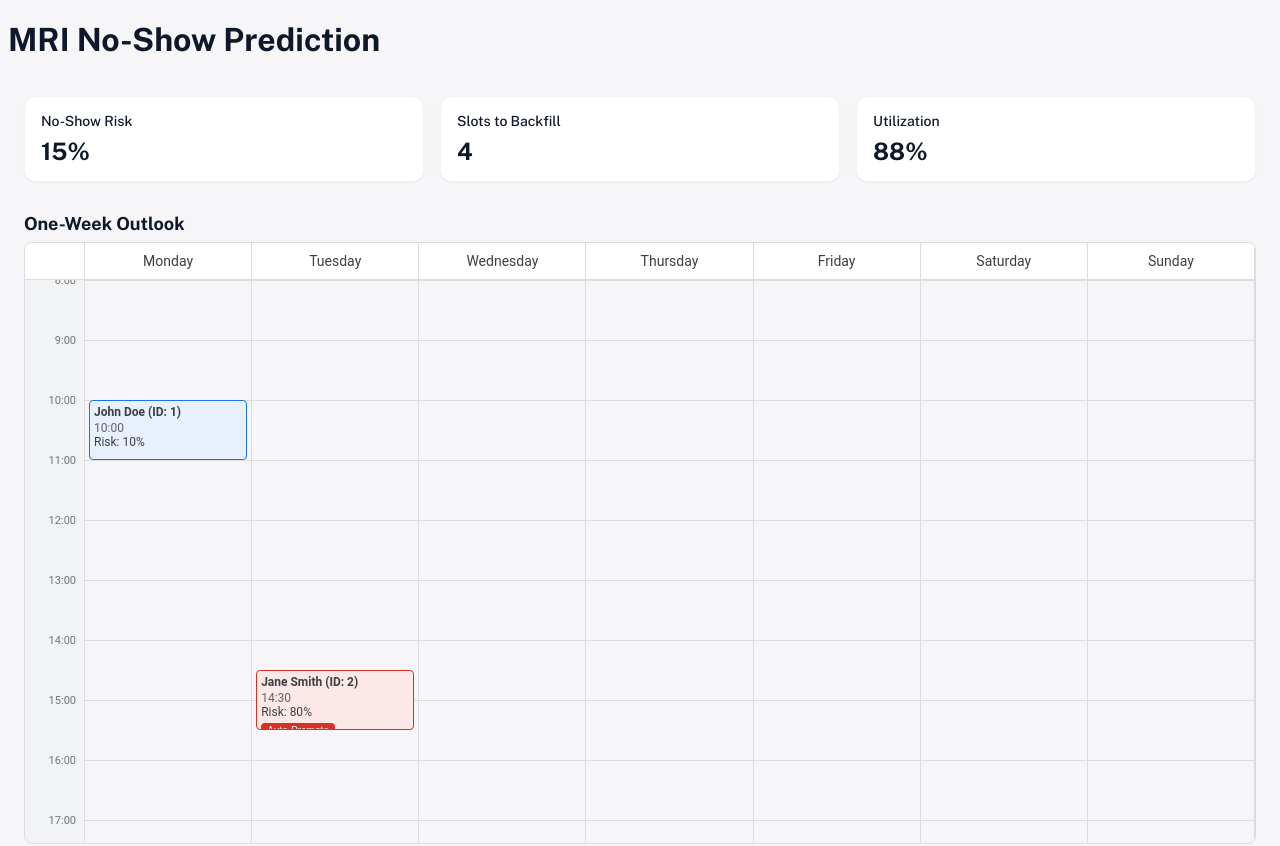
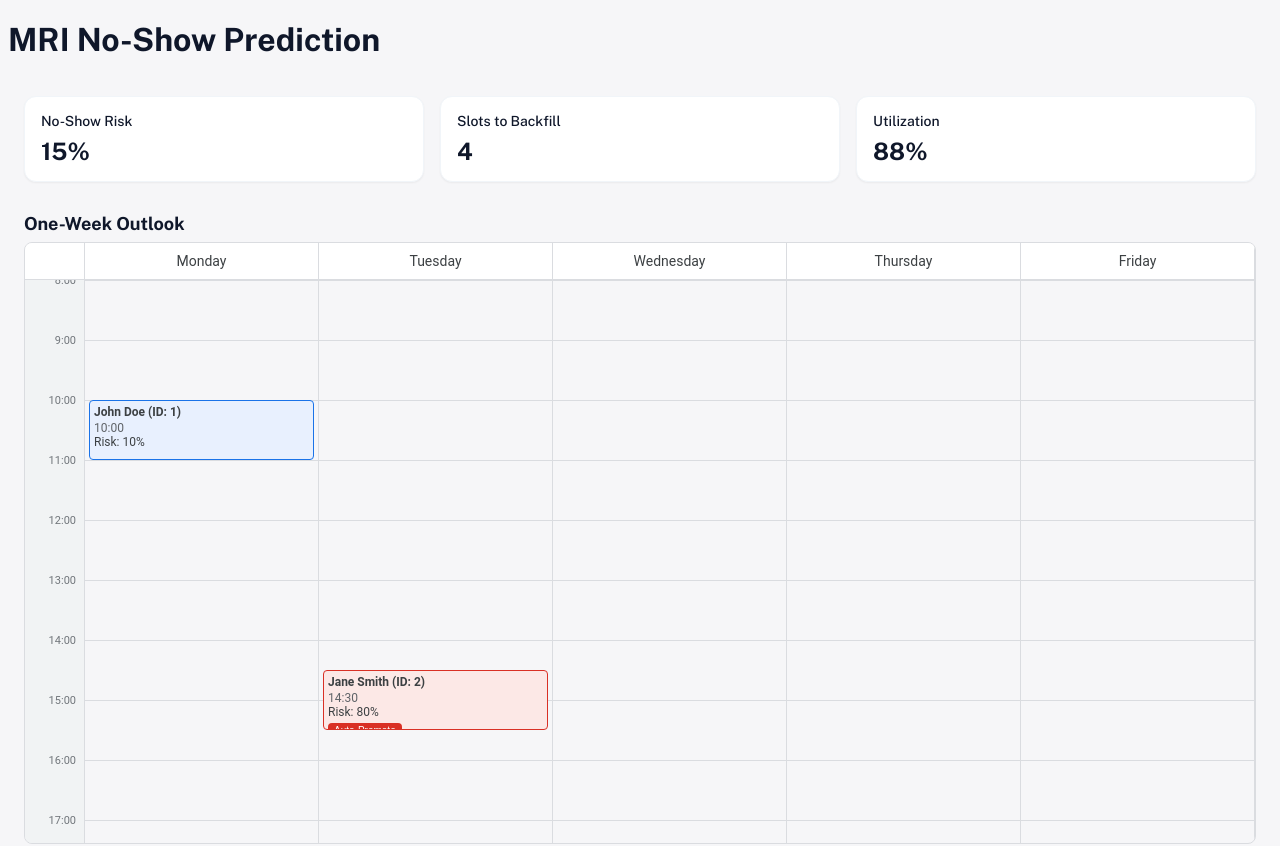
Before and after one commit to Kaanart/NoShowAgent, a React (Vite) app in the folder frontend/: page / in a window 1280 px wide. Shown: the top 846 px of the page. Built offline with nearby package versions, Linux system fonts and the light colour scheme.

Commit message:
feat(frontend): Update CalendarView to display only weekdays

```diff
--- a/frontend/src/components/CalendarView.css
+++ b/frontend/src/components/CalendarView.css
@@ -11,7 +11,7 @@
 
 .calendar-header-row {
   display: grid;
-  grid-template-columns: 60px repeat(7, 1fr);
+  grid-template-columns: 60px repeat(5, 1fr);
   background-color: #fff;
   border-bottom: 1px solid #dadce0;
 }
@@ -29,7 +29,7 @@
 
 .calendar-grid {
   display: grid;
-  grid-template-columns: 60px repeat(7, 1fr);
+  grid-template-columns: 60px repeat(5, 1fr);
   flex-grow: 1;
   overflow-y: auto;
   position: relative;
--- a/frontend/src/components/CalendarView.tsx
+++ b/frontend/src/components/CalendarView.tsx
@@ -16,7 +16,7 @@ interface CalendarViewProps {
 }
 
 const CalendarView: React.FC<CalendarViewProps> = ({ appointments, onPromote }) => {
-  const days = ['Monday', 'Tuesday', 'Wednesday', 'Thursday', 'Friday', 'Saturday', 'Sunday'];
+  const days = ['Monday', 'Tuesday', 'Wednesday', 'Thursday', 'Friday'];
   const hours = Array.from({ length: 12 }, (_, i) => i + 8); // 8 AM to 7 PM
 
   // Helper to calculate position
```
Also changed, not shown: 1 other file (tests, documents, lock files or other folders).
